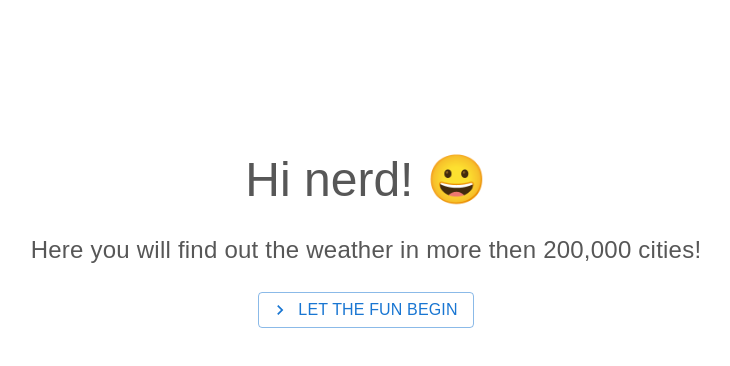
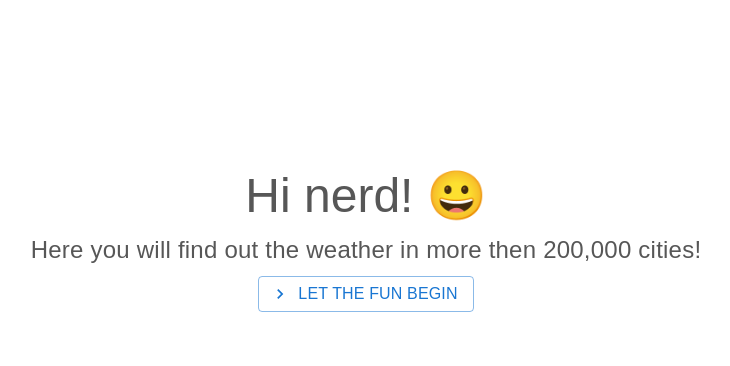
Before and after one commit to azhyvoto/peex-app, a React (Create React App) app: page / in a window 1280 px wide. Shown: the top 366 px of the page, without its empty margins (274-1004 px from the left). Built offline with nearby package versions, Linux system fonts and the light colour scheme; the HTML template or start-up script is replaced by a standard one.

Commit message:
window.matchMedia remove

```diff
--- a/src/components/CardComponent.js
+++ b/src/components/CardComponent.js
@@ -27,8 +27,6 @@ const CardComponent = ({ cityName, description, temp }) => {
 
   const weatherIcon = useSelector((state) => state.city.weatherIcon);
 
-  const largeScreen = window.matchMedia('(min-width: 768px)').matches;
-
   return (
     <Box display="flex" justifyContent="center">
       <Card
@@ -44,7 +42,7 @@ const CardComponent = ({ cityName, description, temp }) => {
         onClick={() => handleClickCard()}>
         <CardContent>
           <Box display="flex" justifyContent="space-between">
-            <Box width={largeScreen ? null : '225px'}>
+            <Box>
               <Typography textTransform="capitalize" fontSize={25}>
                 {cityName}
               </Typography>
--- a/src/components/WeatherDay.js
+++ b/src/components/WeatherDay.js
@@ -11,17 +11,13 @@ const WeatherDay = () => {
     weekday: 'long'
   };
 
-  const largeScreen = window.matchMedia('(min-width: 768px)').matches;
-
   return (
-    <Box marginTop={!largeScreen ? '3vh' : '1vh'}>
+    <Box marginTop={'1vh'}>
       <List>
         {dataWeather.daily.map((item, index) => (
           <ListItem key={index}>
             <Box sx={{ display: 'flex', alignItems: 'center' }}>
-              <Box
-                marginLeft={!largeScreen ? '10px' : '50px'}
-                width={!largeScreen ? '140px' : '30vw'}>
+              <Box marginLeft={'50px'} width={'30vw'}>
                 <ListItemText
                   primary={new Date(dataWeather.daily[index].dt * 1000).toLocaleDateString(
                     'en',
@@ -29,7 +25,7 @@ const WeatherDay = () => {
                   )}
                 />
               </Box>
-              <Box width={!largeScreen ? '130px' : '50vw'}>
+              <Box width={'50vw'}>
                 <img
                   style={{ height: '80px' }}
                   src={`http://openweathermap.org/img/wn/${dataWeather.daily[index].weather[0].icon}@2x.png`}
--- a/src/pages/Preview.js
+++ b/src/pages/Preview.js
@@ -4,7 +4,6 @@ import { Link } from 'react-router-dom';
 import Stack from '@mui/material/Stack';
 import Typography from '@mui/material/Typography';
 import Button from '@mui/material/Button';
-import Fade from 'react-reveal/Fade';
 import KeyboardArrowRightIcon from '@mui/icons-material/KeyboardArrowRight';
 import CountUp from 'react-countup';
 
@@ -27,33 +26,24 @@ const Preview = () => {
     textDecoration: 'none'
   };
 
-  const largeScreen = window.matchMedia('(min-width: 768px)').matches;
-
   return (
     <div style={root}>
       <Container maxWidth="md">
         <Box sx={styleBox}>
           <Stack spacing={1}>
-            <Fade bottom cascade>
-              <Typography variant={largeScreen ? 'h3' : 'h5'} textAlign="center" marginBottom={2}>
+            <Typography variant={'h3'} textAlign="center" marginBottom={2}>
               Hi nerd! &#128512;
             </Typography>
-              <Typography
-                fontSize={largeScreen ? '24px' : '17px'}
-                marginBottom={2}
-                textAlign="center">
+            <Typography fontSize={'24px'} marginBottom={2} textAlign="center">
               Here you will find out the weather in more{' '}
               <CountUp start={0} end={200000} duration={2} prefix="then " suffix=" cities!" />
             </Typography>
-            </Fade>
             <Link to="/weather" style={styleLink}>
-              <Fade bottom>
               <Button variant="outlined" color="primary" startIcon={<KeyboardArrowRightIcon />}>
                 <Typography textAlign="center" color="inherit">
                   Let the fun begin
                 </Typography>
               </Button>
-              </Fade>
             </Link>
           </Stack>
         </Box>
```
Lines whose indentation alone changed are shown as unchanged.
